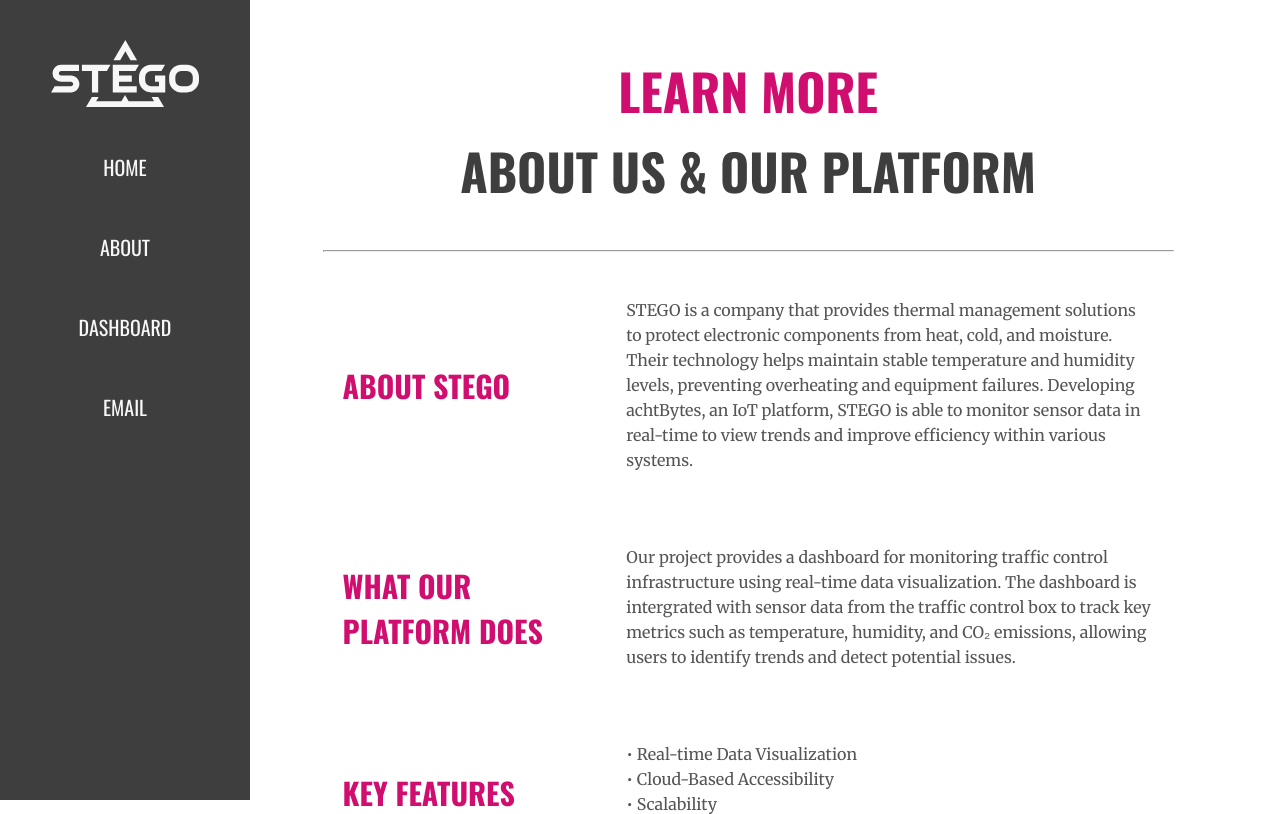
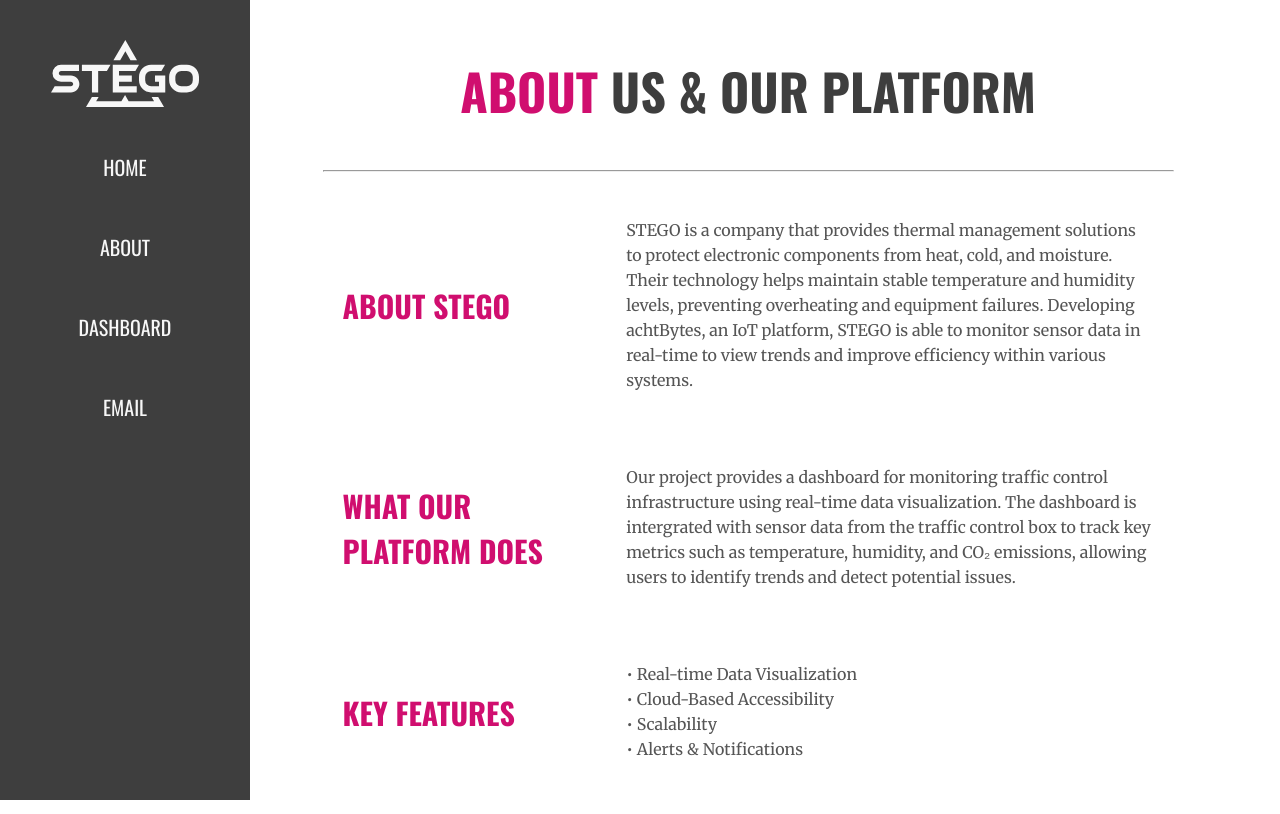
Before and after one commit to Preetam-Jain/capstone, a Python web app: template Flask_Test/board/templates/pages/about.html in a window 1280 px wide. Shown: the top 814 px of the page. Run offline with Jinja, Linux system fonts and the light colour scheme; the template is opened without the code that fills it, so the values that code supplies are empty.

Commit message:
changed header of about.html

```diff
--- a/Flask_Test/board/templates/pages/about.html
+++ b/Flask_Test/board/templates/pages/about.html
@@ -2,9 +2,9 @@
 
 {% block header %}
   <h2 class="header">{% block title %}
-    <span class="red-text">LEARN MORE</span>
-    <br>
-    ABOUT US & OUR PLATFORM{% endblock title %}</h2>
+    <span class="red-text">ABOUT</span>
+
+    US & OUR PLATFORM{% endblock title %}</h2>
 {% endblock header %}
 
 {% block content %}
```
